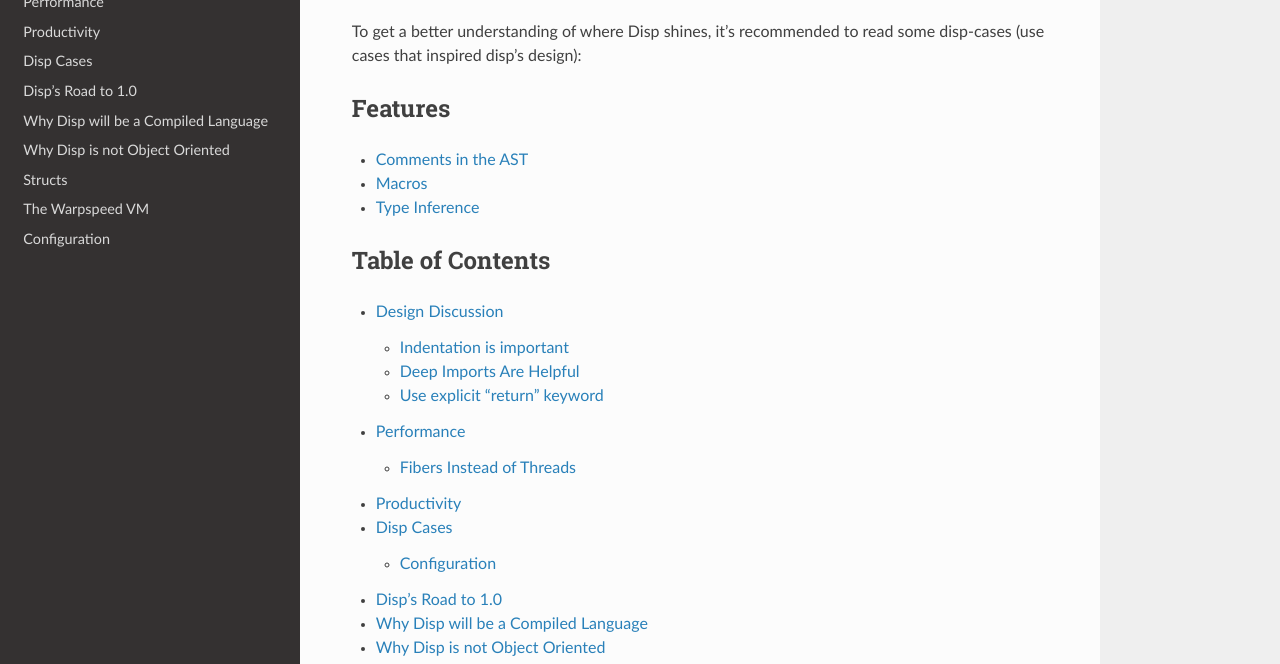
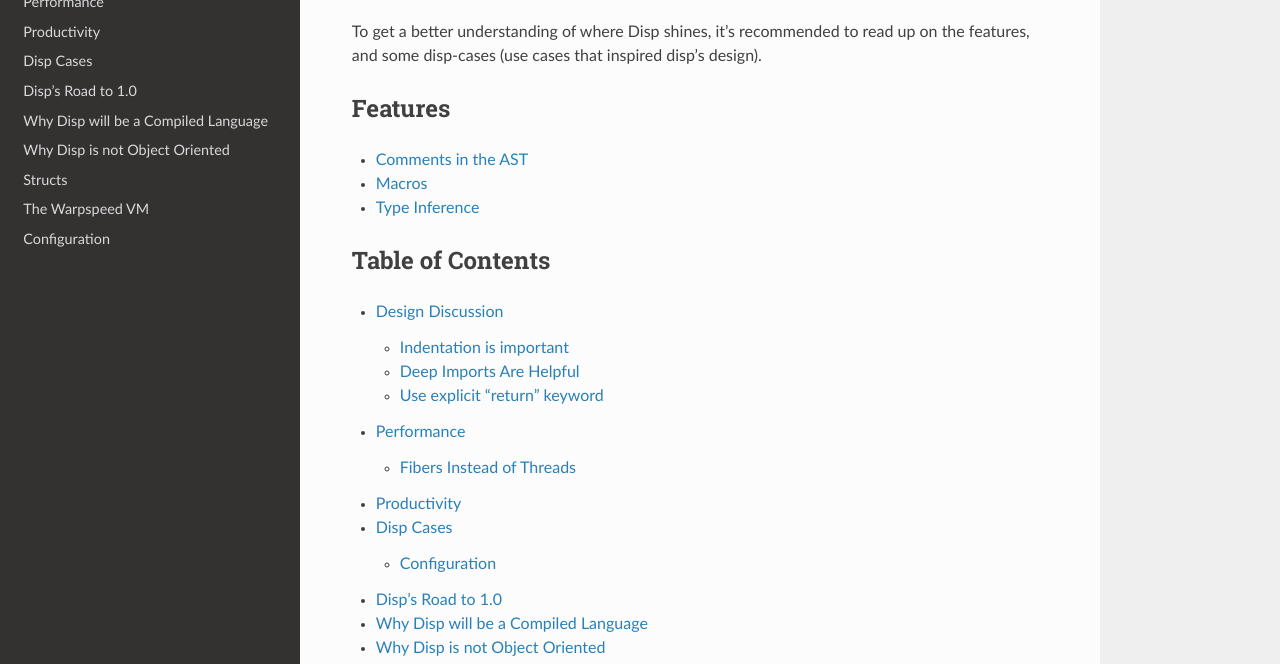
Before and after one commit to toumorokoshi/disp, a Sphinx documentation site: the page built from docs/index.rst, in a window 1280 px wide and 900 px high, scrolled down 489 px, cut to the strip 236-900 px from the top of the window. Built offline with Sphinx 7.4.7 and the Read the Docs theme 2.0.0, drawn with Linux system fonts in a browser that asks for light colours.

Commit message:
playing with some macros

```diff
--- a/docs/index.rst
+++ b/docs/index.rst
@@ -27,7 +27,7 @@ You can see a code example here (solving the qualifier problem a for Google Code
 .. literalinclude:: ../examples/gcj_2008.ds
   :language: lisp
 
-To get a better understanding of where Disp shines, it's recommended to read some disp-cases (use cases that inspired disp's design):
+To get a better understanding of where Disp shines, it's recommended to read up on the features, and some disp-cases (use cases that inspired disp's design).
 
 
 Features
```
Also changed, not shown: 2 other files.
